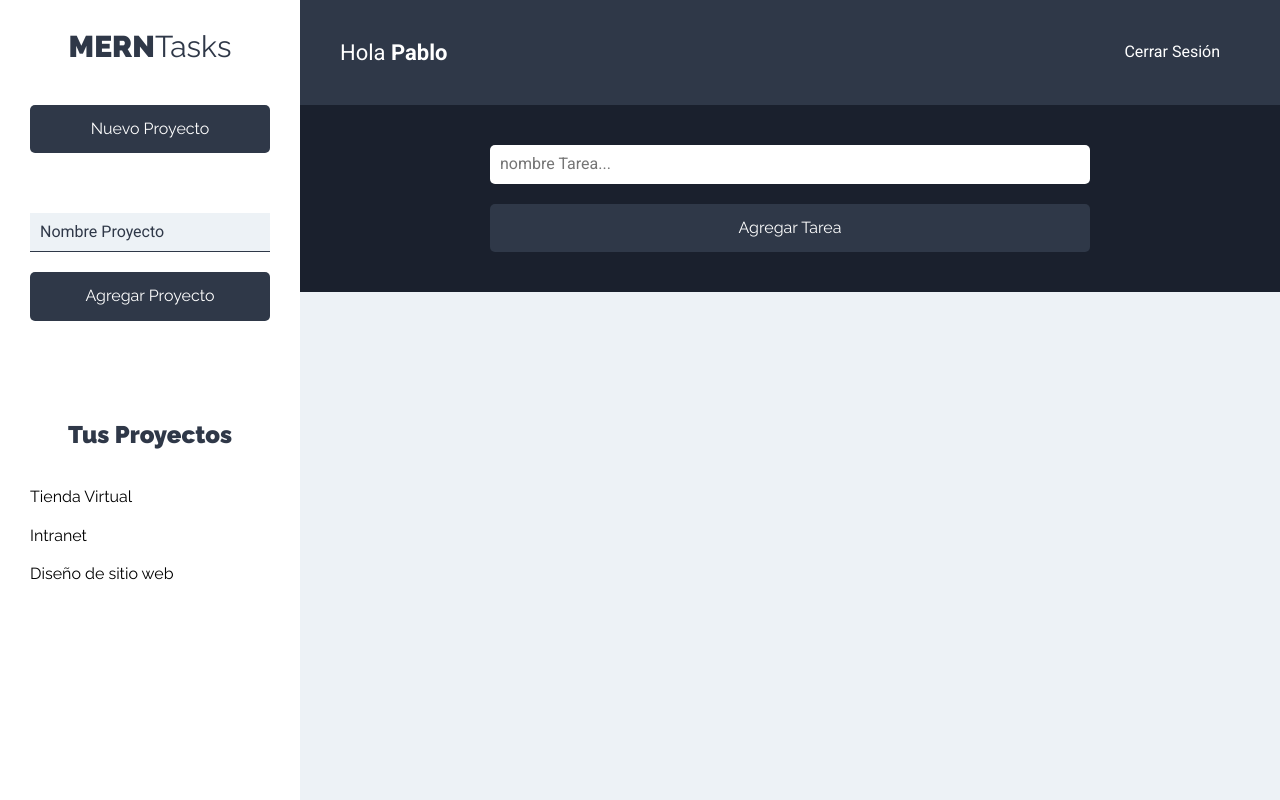
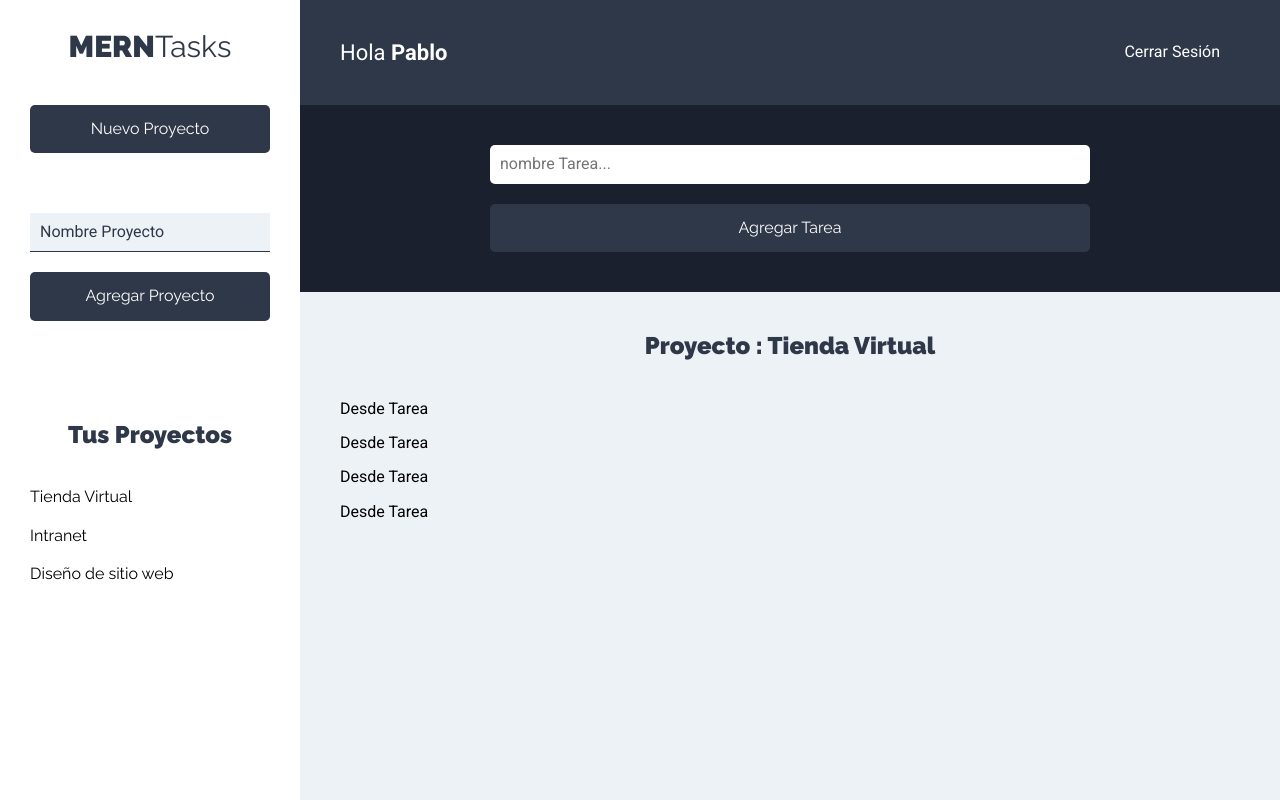
Before and after one commit to PabloMunizMontoya/mern-task-cliente, a React (Create React App) app: page /Proyectos in a window 1280 px wide. Built offline with nearby package versions, Linux system fonts and the light colour scheme.

Commit message:
agregue los componentes listado de tareas y tareas y los renderize en proyectos

```diff
--- a/src/components/proyectos/Proyectos.jsx
+++ b/src/components/proyectos/Proyectos.jsx
@@ -2,6 +2,7 @@
 import Sidebar from '../layout/Sidebar';
 import Barra from '../layout/Barra';
 import FormTarea from '../tareas/FormTarea';
+import ListadoTareas from '../tareas/ListadoTareas';
 
 const Proyectos = () => {
     return (
@@ -15,7 +16,7 @@
                     <FormTarea/>
 
                     <div className="contenedor-tareas">
-
+                        <ListadoTareas/>
                     </div>
                 </main>
             </div>
--- a/src/components/tareas/ListadoTareas.jsx
+++ b/src/components/tareas/ListadoTareas.jsx
@@ -0,0 +1,32 @@
+import React, {Fragment} from 'react';
+import Tarea from './Tarea';
+
+const ListadoTareas = () => {
+
+    const tareasProyecto = [
+        {nombre: 'Elegir Plataforma', estado: true},
+        {nombre: 'Elegir Colores', estado: false},
+        {nombre: 'Elegir Plataforma de Pago', estado: false},
+        {nombre: 'Elegir Hosting', estado: true}
+    ]
+    return (
+        <Fragment>
+            <h2>Proyecto : Tienda Virtual</h2>
+
+            <ul className='listado-tarea'>
+                {tareasProyecto.length === 0
+                    ? (<li className='tarea'><p>No hay tareas</p></li>)
+
+                    : tareasProyecto.map (tarea => (
+                        <Tarea
+                            tarea={tarea}
+                        />
+                    ))
+                }
+            </ul>
+        </Fragment>
+
+    );
+}
+
+export default ListadoTareas;
--- a/src/components/tareas/Tarea.jsx
+++ b/src/components/tareas/Tarea.jsx
@@ -0,0 +1,9 @@
+import React from 'react'
+
+const Tarea = () => {
+    return (
+        <p>Desde Tarea</p>
+     );
+}
+
+export default Tarea;
```
